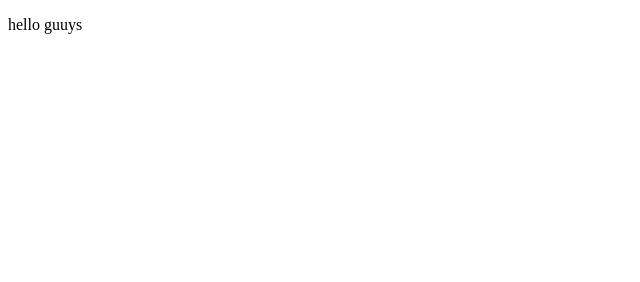
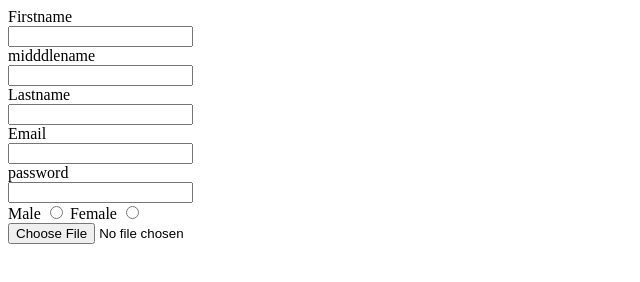
Before and after one commit to MSK4477/nteify, a plain HTML site: page index.html in a window 1280 px wide. Shown: the whole page, without its empty margins (0-640 px from the left). Drawn offline with Linux system fonts and the light colour scheme.

Commit message:
Update index.html

```diff
--- a/index.html
+++ b/index.html
@@ -7,6 +7,21 @@
     <title>hello guys</title>
 </head>
 <body>
-    <p>hello guuys</p>
+    <lable for="name">Firstname</lable><br>
+    <input type="name"id='name'><br>
+   <lable for="name">midddlename</lable><br>
+    <input type="name"id='name'><br>
+    <lable for="name">Lastname</lable><br>
+    <input type="name"id='name'><br>
+    <lable for='email'>Email</lable><br>
+    <input type="email"id="email"><br>
+ <label for="password">password</label><br>
+ <input type="password"id='password'><br>
+ <label for="male">Male</label>
+ <input type="radio" name="gender" id="male">
+ <label for="female">Female</label>
+ <input type="radio" name="gender" id="female"><br>
+ <input type="file"id='file'>
+
 </body>
 </html>
```
